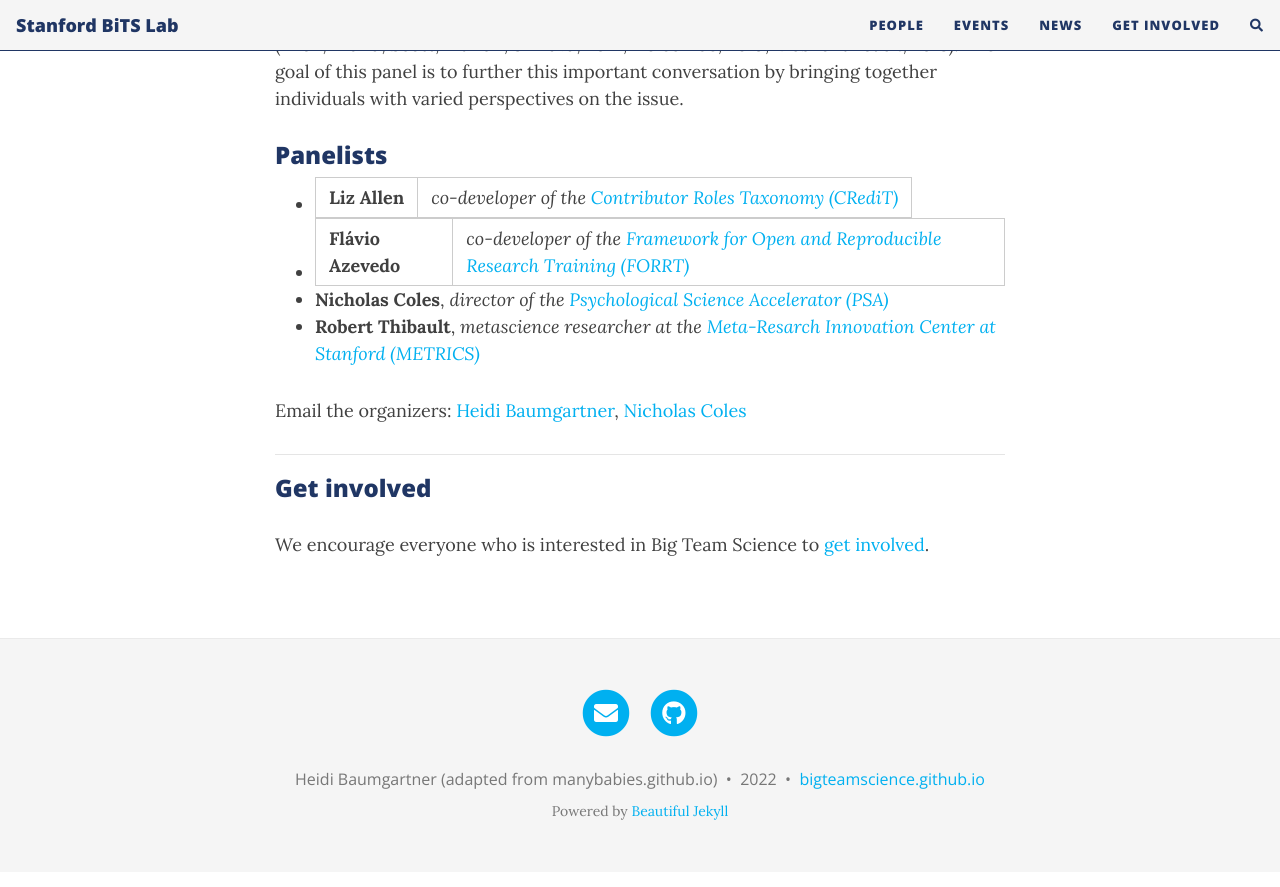
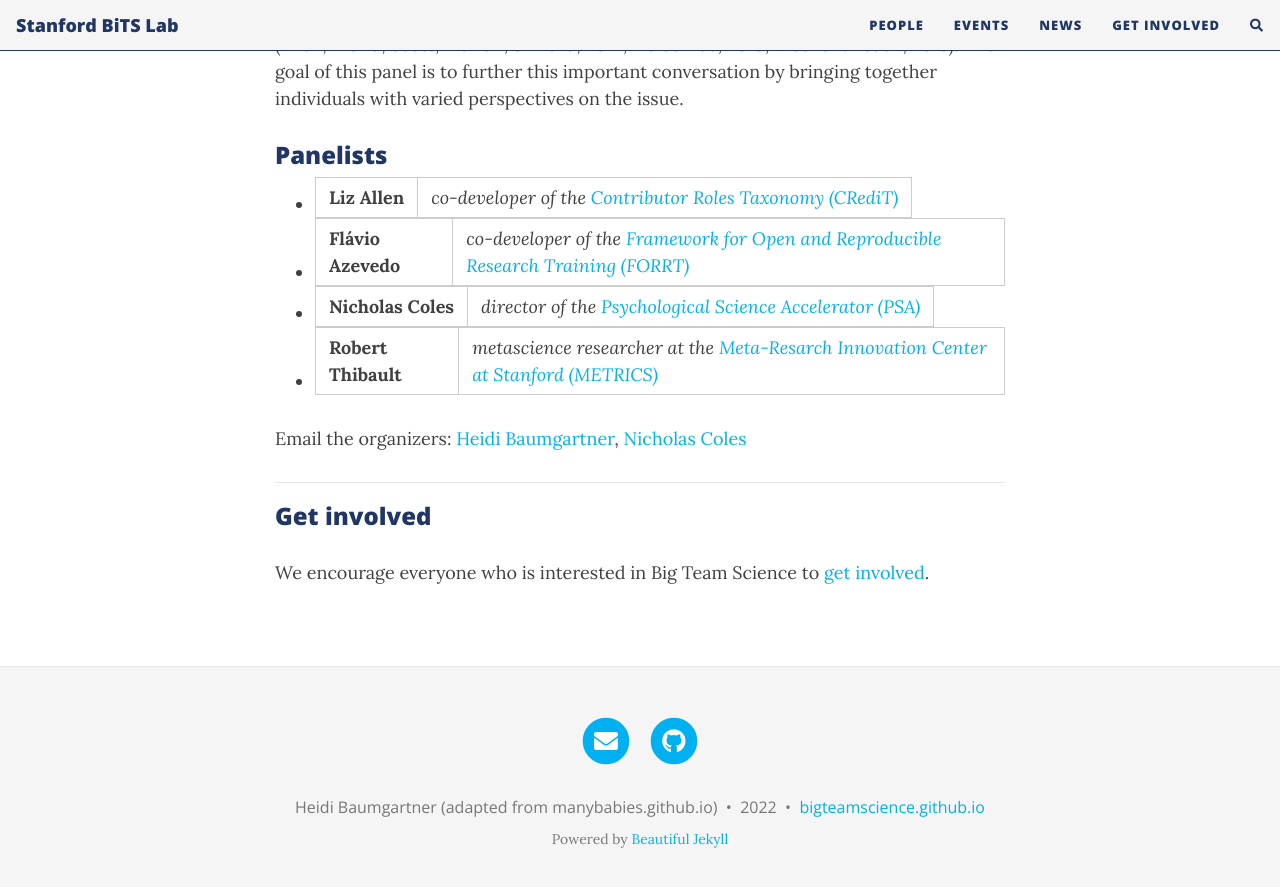
Before and after one commit to heidibaum/bigteamsciencelab.github.io, a Jekyll site: the page built from events.md, in a window 1280 px wide and 900 px high, scrolled down 963 px. Shown: the top 887 px of the window. Built offline with Jekyll 4.4.1, drawn with Linux system fonts in a browser that asks for light colours; nearby versions of some CDN libraries; comment, search, counter and statistics services are not loaded.

```diff
--- a/events.md
+++ b/events.md
@@ -16,8 +16,8 @@ The rise of big team science (Coles et al. 2022) has vitalized conversations abo
 ### Panelists
 * **Liz Allen** | *co-developer of the [Contributor Roles Taxonomy (CRediT)](https://casrai.org/credit/)*
 * **Flávio Azevedo** | *co-developer of the [Framework for Open and Reproducible Research Training (FORRT)](https://forrt.org)*
-* **Nicholas Coles**, *director of the [Psychological Science Accelerator (PSA)](https://psysciacc.org/)*
-* **Robert Thibault**, *metascience researcher at the [Meta-Resarch Innovation Center at Stanford (METRICS)](https://metrics.stanford.edu/)*
+* **Nicholas Coles** | *director of the [Psychological Science Accelerator (PSA)](https://psysciacc.org/)*
+* **Robert Thibault** | *metascience researcher at the [Meta-Resarch Innovation Center at Stanford (METRICS)](https://metrics.stanford.edu/)*
 
 Email the organizers: [Heidi Baumgartner](mailto:heidib@stanford.edu), [Nicholas Coles](ncoles@stanford.edu)
 
```
